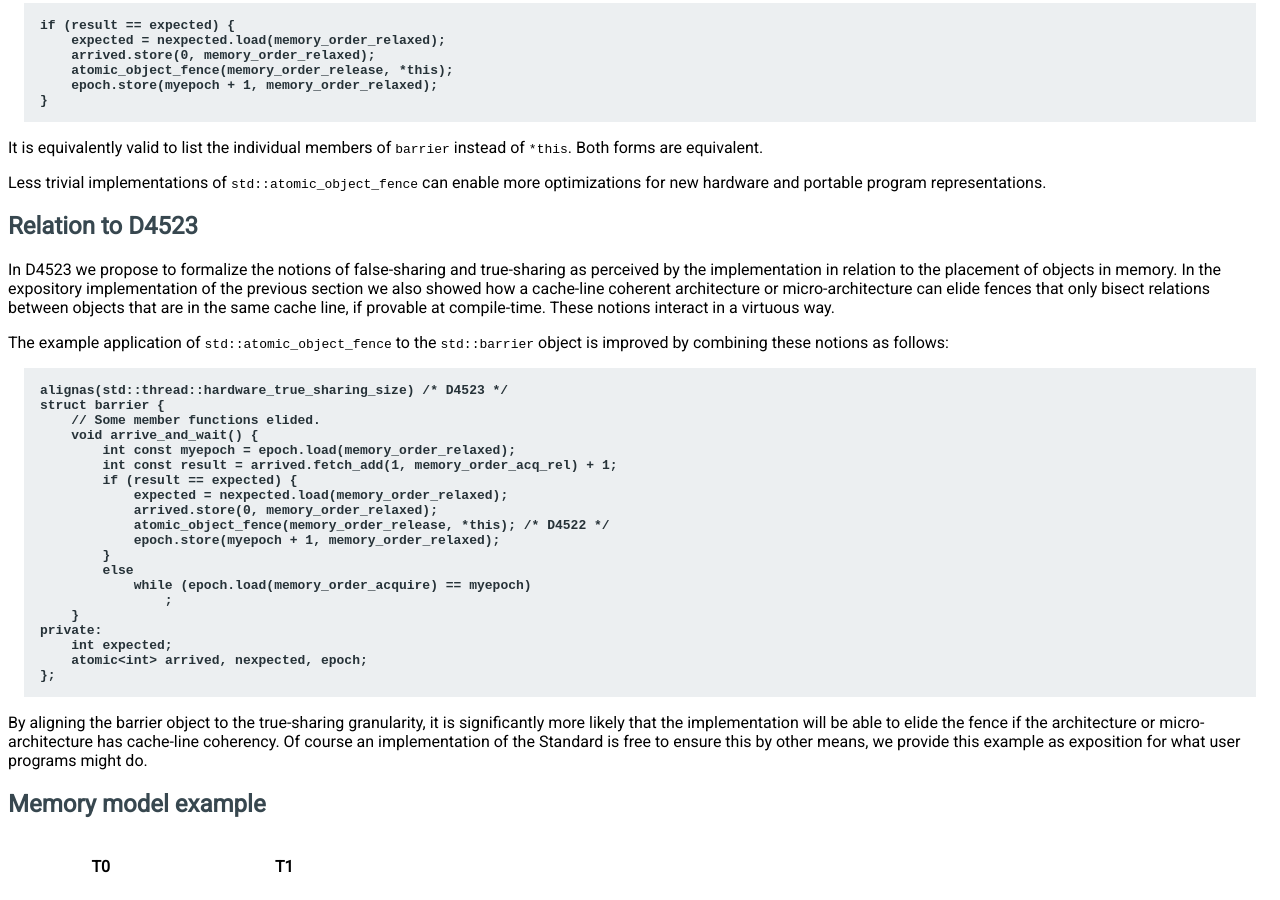
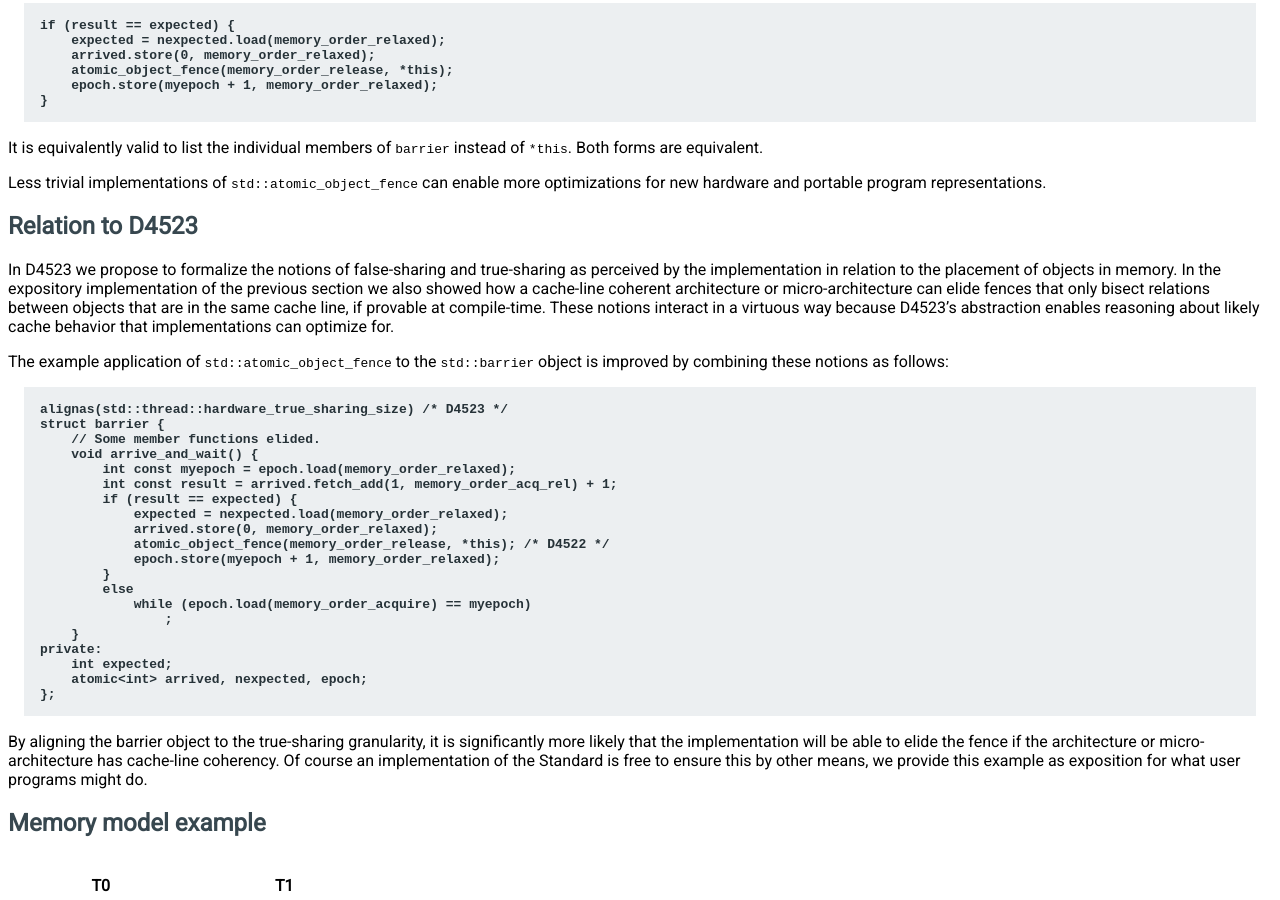
Before and after one commit to jfbastien/papers, a Sphinx documentation site: the page built from source/D4522.rst, in a window 1280 px wide and 900 px high, scrolled down 2241 px. Built offline with Sphinx 7.4.7, drawn with Linux system fonts in a browser that asks for light colours.

Commit message:
Update D4522.rst

```diff
--- a/source/D4522.rst
+++ b/source/D4522.rst
@@ -169,7 +169,8 @@ as perceived by the implementation in relation to the placement of objects in me
 In the expository implementation of the previous section we also showed how a cache-line
 coherent architecture or micro-architecture can elide fences that only bisect
 relations between objects that are in the same cache line, if provable at compile-time.
-These notions interact in a virtuous way.
+These notions interact in a virtuous way because D4523's abstraction enables reasoning
+about likely cache behavior that implementations can optimize for.
 
 The example application of ``std::atomic_object_fence`` to the ``std::barrier`` object
 is improved by combining these notions as follows:
```
